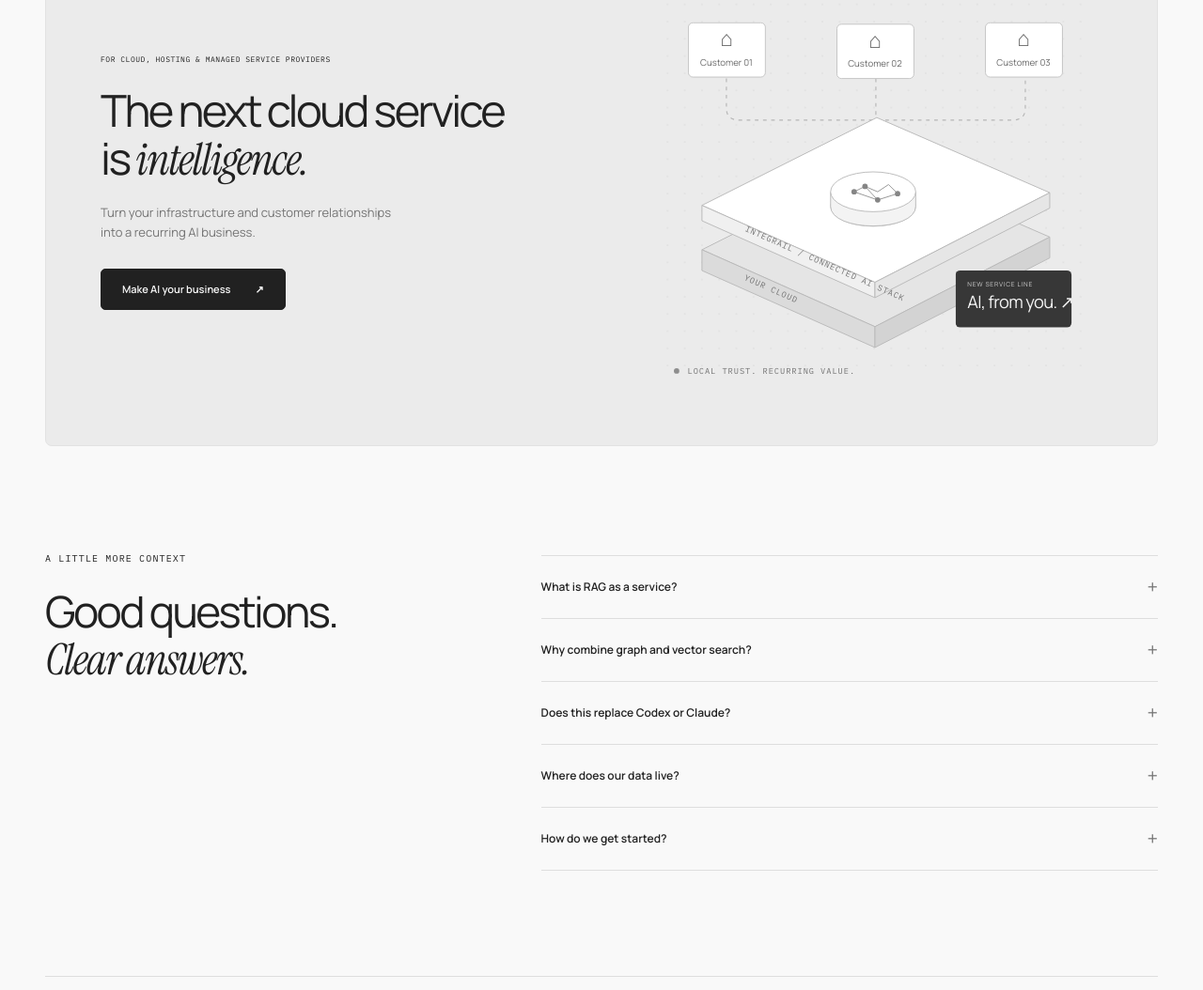
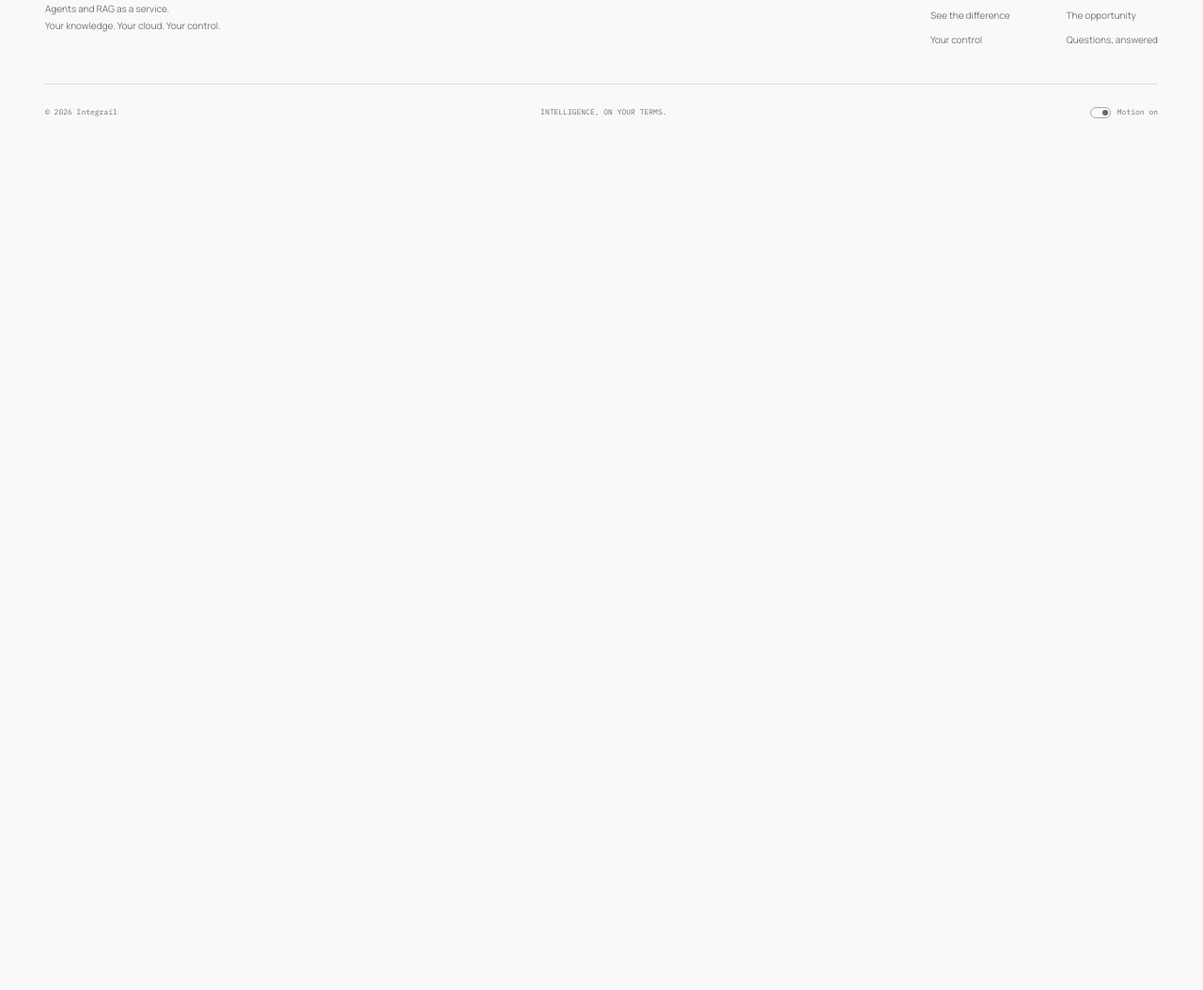
Before and after one commit to aantich/integrail-website, a website: page index.html in a window 1280 px wide. Shown: the part 5510-6564 px from the top of the page at 94% size. After the commit the page ends 5663 px from the top, so only its background shows below. Drawn offline with Linux system fonts and the light colour scheme.

Commit message:
Update Site source

```diff
--- a/assets/site.js
+++ b/assets/site.js
@@ -29,7 +29,7 @@ function initializeChrome() {
     }
   });
   const footer = $('[data-footer]');
-  if (footer) footer.innerHTML = `<div class="footer-top"><div class="footer-brand">${brand}<p>Agents and RAG as a service.<br>Your knowledge. Your cloud. Your control.</p></div><div class="footer-links"><div><span class="tiny-label">EXPLORE</span><a href="index.html#platform">The platform</a><a href="index.html#difference">See the difference</a><a href="index.html#control">Your control</a></div><div><span class="tiny-label">BUILD WITH US</span><a href="providers.html">For providers</a><a href="providers.html#economics">The opportunity</a><a href="${providerPage ? 'providers.html' : 'index.html'}#faq">Questions, answered</a></div></div></div><div class="footer-bottom"><span>© ${new Date().getFullYear()} Integrail</span><span>INTELLIGENCE, ON YOUR TERMS.</span><button class="motion-toggle" aria-pressed="${motionPaused}" aria-label="Pause animations"><span aria-hidden="true"></span><b style="font-weight:400">${motionPaused ? 'Motion off' : 'Motion on'}</b></button></div>`;
+  if (footer) footer.innerHTML = `<div class="footer-top"><div class="footer-brand">${brand}<p>Agents and RAG as a service.<br>Your knowledge. Your cloud. Your control.</p></div><div class="footer-links"><div><span class="tiny-label">EXPLORE</span><a href="index.html#platform">The platform</a><a href="index.html#difference">See the difference</a><a href="index.html#control">Your control</a></div><div><span class="tiny-label">BUILD WITH US</span><a href="providers.html">For providers</a><a href="providers.html#economics">The opportunity</a><a href="providers.html#faq">Questions, answered</a></div></div></div><div class="footer-bottom"><span>© ${new Date().getFullYear()} Integrail</span><span>INTELLIGENCE, ON YOUR TERMS.</span><button class="motion-toggle" aria-pressed="${motionPaused}" aria-label="Pause animations"><span aria-hidden="true"></span><b style="font-weight:400">${motionPaused ? 'Motion off' : 'Motion on'}</b></button></div>`;
   $('.motion-toggle')?.addEventListener('click', () => setMotion(!motionPaused));
   reducedMotion.addEventListener('change', event => setMotion(event.matches));
   setMotion(motionPaused);
--- a/index.html
+++ b/index.html
@@ -136,23 +136,6 @@
       <p class="deployment-note">Your knowledge layer stays in your chosen environment. When using external model APIs, selected context is sent to that provider under your chosen configuration and terms.</p>
     </section>
 
-    <section class="provider-banner container">
-      <div><p class="eyebrow">FOR CLOUD, HOSTING & MANAGED SERVICE PROVIDERS</p><h2>The next cloud service<br>is <em>intelligence.</em></h2><p>Turn your infrastructure and customer relationships into a recurring AI business.</p><a class="button button-dark" href="providers.html">Make AI your business <span aria-hidden="true">↗</span></a></div>
-      <div class="provider-mini-diagram" data-provider-mini aria-hidden="true"></div>
-    </section>
-
-    <section class="faq-section container section-space" id="faq">
-      <div><p class="eyebrow">A LITTLE MORE CONTEXT</p><h2>Good questions.<br><em>Clear answers.</em></h2></div>
-      <div class="faq-list">
-        <details><summary>What is RAG as a service?<span aria-hidden="true">+</span></summary><p>Retrieval-augmented generation gives an AI model relevant company information at query time. Integrail provides the connected knowledge layer: ingestion, vectorized passages and graph facts, plus retrieval for your agents. Your provider hosts and operates the service.</p></details>
-        <details><summary>Why combine graph and vector search?<span aria-hidden="true">+</span></summary><p>Vector search finds text with related meaning. Graph search follows explicit connections between entities, such as who invested in a company and who works there. Together they can supply both the source passage and the relationships a question depends on.</p></details>
-        <details><summary>Does this replace Codex or Claude?<span aria-hidden="true">+</span></summary><p>Integrail gives those agents shared business context. You choose the agent; Integrail helps it retrieve connected knowledge instead of reconstructing the same facts from files with each question. Available runtimes and integrations are agreed for your deployment.</p></details>
-        <details><summary>Where does our data live?<span aria-hidden="true">+</span></summary><p>Your documents, graph and vector index live in the infrastructure chosen with your hosting or managed service provider. Model inference can have a separate data boundary: using an external API sends the retrieved context to that model provider. Define location, access, retention and model routing as part of your deployment.</p></details>
-        <details><summary>How do we get started?<span aria-hidden="true">+</span></summary><p>Start with one knowledge source, one useful workflow and a provider you trust. Define a pilot, evaluate answer quality and permissions on your own data, and agree the rollout with your provider. <button class="text-button" data-pilot>Prepare your pilot brief ↗</button></p></details>
-      </div>
-    </section>
-
-    <section class="closing-section container"><p class="eyebrow">YOUR KNOWLEDGE HAS WORK TO DO.</p><h2>Put it to work.<br><em>Keep it yours.</em></h2><button class="button button-dark" data-pilot>Let’s build your AI advantage <span aria-hidden="true">↗</span></button><span class="closing-index" aria-hidden="true">[ i → ∞ ]</span></section>
   </main>
   <footer class="site-footer container" data-footer></footer>
   <div data-dialog-root></div>
```
